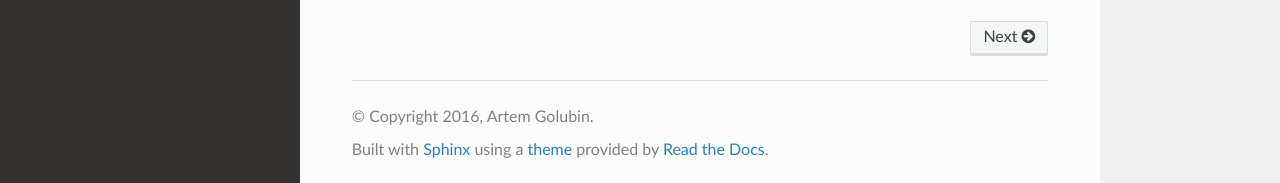
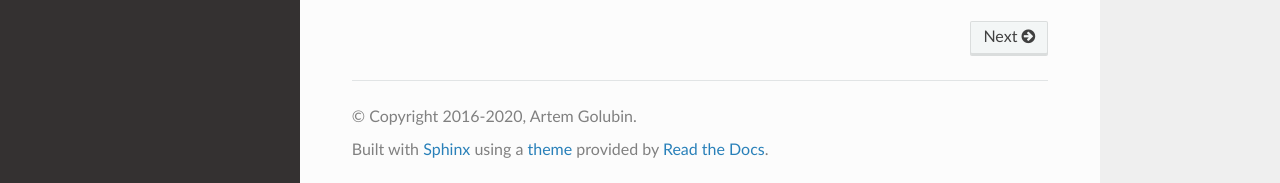
Before and after one commit to rushter/heamy, a Sphinx documentation site: the page built from docs/index.rst, in a window 1280 px wide and 1131 px high. Shown: the part 945-1128 px from the top of the window. Built offline with Sphinx 7.4.7 and the Read the Docs theme 2.0.0, drawn with Linux system fonts in a browser that asks for light colours.

Commit message:
Update copyrights

```diff
--- a/docs/conf.py
+++ b/docs/conf.py
@@ -53,7 +53,7 @@ master_doc = 'index'
 
 # General information about the project.
 project = u'heamy'
-copyright = u'2016, Artem Golubin'
+copyright = u'2016-2020, Artem Golubin'
 
 # The version info for the project you're documenting, acts as replacement
 # for |version| and |release|, also used in various other places throughout
```
Also changed, not shown: 1 other file.
